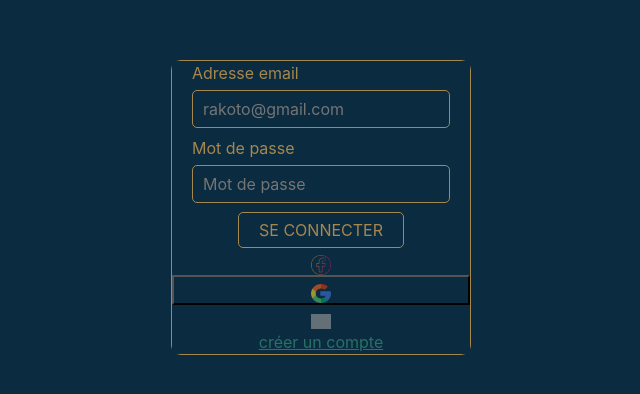
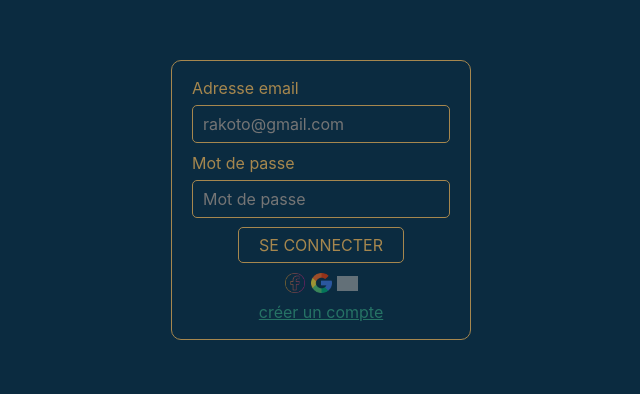
Before and after one commit to J-Roussel/User_Login_and_Authentification-Firebase-React-TS, a React (Create React App) app: page /Connexion in a window 1280 px wide. Shown: the part 106-500 px from the top of the page, without its empty margins (319-959 px from the left). Built offline with nearby package versions, Linux system fonts and the light colour scheme; grey boxes are pictures that could not be loaded.

Commit message:
feat: add animation to welcome image

```diff
--- a/src/App.css
+++ b/src/App.css
@@ -77,7 +77,7 @@ span{
 
 
 .auth-logo{
-    width: 6.5%;
+    width: 100%;
     margin-left: 2%;
     margin-right: 2%;
     margin-top: 2%;
@@ -85,10 +85,15 @@ span{
 }
 
 .auth-logo:hover{
-
     opacity: 100%;
 }
 
+.methods-link{
+    width: 6.8%;
+    height: auto;
+    border: none;
+    margin: 2% 1%;
+}
 
 /*
 h1{
--- a/src/pagesComponentss/connexion.tsx
+++ b/src/pagesComponentss/connexion.tsx
@@ -63,15 +63,15 @@ const Connexion:FC = ():JSX.Element => {
             <div className="btnSubmit">
               <input type="submit" value="SE CONNECTER" className="inputBtnSubmit"/>
               <div className="authentify-with">
-                <a href="#" className="facebook-link">
+                <button className="methods-link">
                   <img src={logoFacebook} alt="facebook" className="auth-logo"/>
-                </a>
-                <button onClick={() => signInWithGoogle()} disabled ={authing}>
+                </button>
+                <button onClick={() => signInWithGoogle()} disabled ={authing} className="methods-link">
                   <img src={logoGoogle} alt="google" className="auth-logo"/>
                 </button>
-                <a href="">
+                <button className="methods-link">
                   <img src={logoGithub} alt="github" className="auth-logo"/>
-                </a>
+                </button>
               </div>
             </div>
             <div className="creerCompte">
--- /dev/null
+++ b/src/pagesComponentss/welcome.css
@@ -0,0 +1,30 @@
+.containerWelcomeImg{
+    display: flex;
+    align-items: center;
+    justify-content: center;
+    height: 60%;
+}
+
+.welcomeImg{
+    width: 50%;
+    animation-name: welcome;
+    animation-duration: 750ms;
+    animation-iteration-count: infinite;
+    animation-direction: alternate;
+}
+
+.deconnecter{
+    display: flex;
+    justify-content: center;
+    margin-top: 7%;
+}
+
+@keyframes welcome{
+    from {
+        opacity: 50%;
+    }
+
+    to {
+      opacity: 100%;
+    }
+  }
--- a/src/pagesComponentss/welcome.tsx
+++ b/src/pagesComponentss/welcome.tsx
@@ -1,4 +1,7 @@
 import React,{ FC } from "react";
+import welcomeImg from "../images/welcome.png";
+import '../App.css';
+import '../pagesComponentss/welcome.css';
 
 
 export interface IWelcomeProps {};
@@ -7,9 +10,16 @@ const Welcome:FC<IWelcomeProps> = ():JSX.Element => {
 
 
     return (
-        <>
-            <p>lkjsdf lkjdflksdf lkjsd flksdjf lkjsdfl Lorem ipsum dolor sit amet consectetur adipisicing elit. Voluptatem aut ex soluta laboriosam porro ab iste nesciunt reprehenderit quaerat omnis esse tenetur magni, aliquid, recusandae natus! Sed libero nihil repudiandae!</p>
-        </>
+        <div className="containerAll">
+            <div className="containerGrid">
+                <div className="containerWelcomeImg">
+                    <img src={welcomeImg} alt="welcome" className="welcomeImg"/>
+                </div>
+                <div className="deconnecter">
+                    <input type="submit" value="SE DECONNECTER" className="inputBtnSubmit"/>
+                </div>
+            </div>
+        </div>
     );
 
 }
```
Also changed, not shown: src/images/welcome.png (added).
